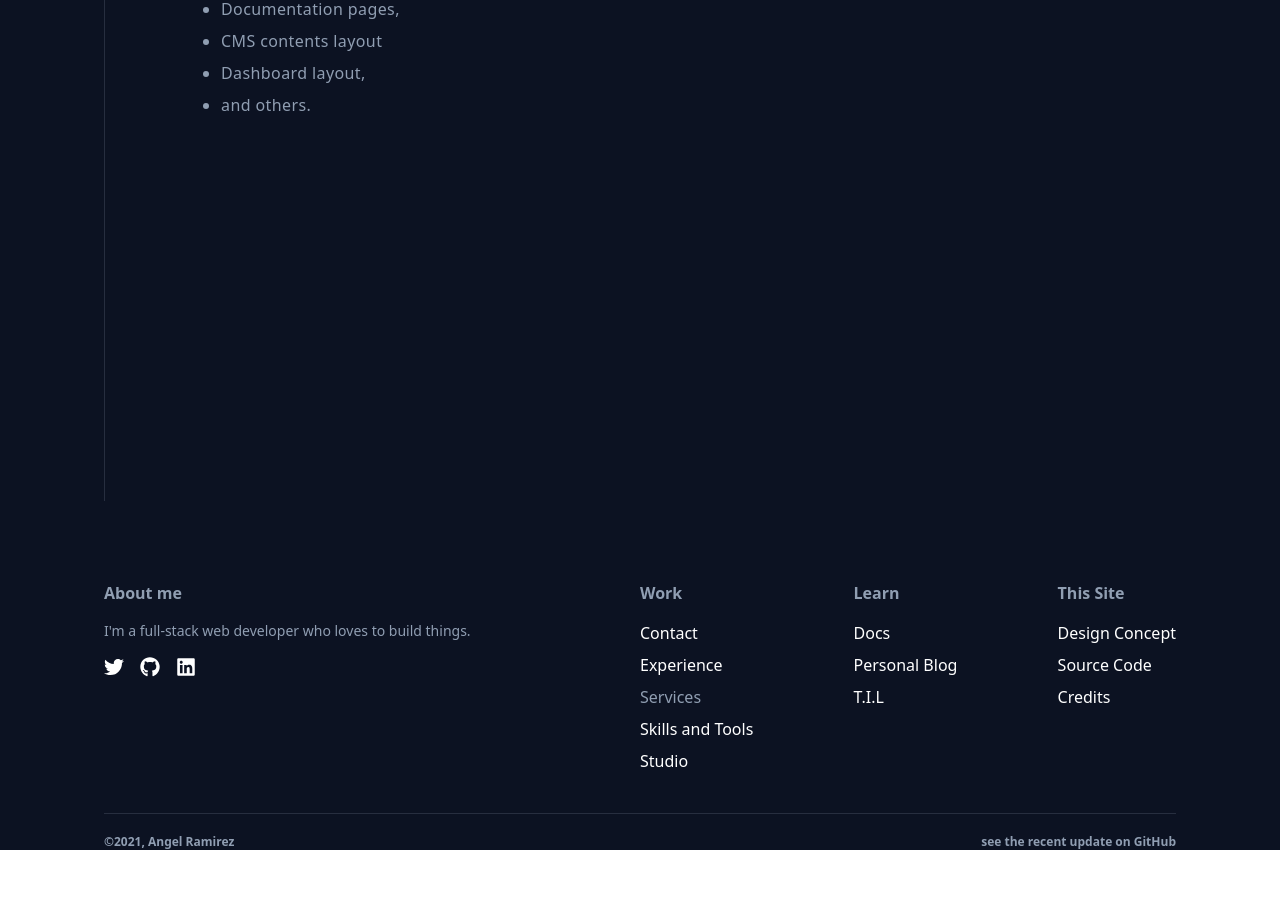
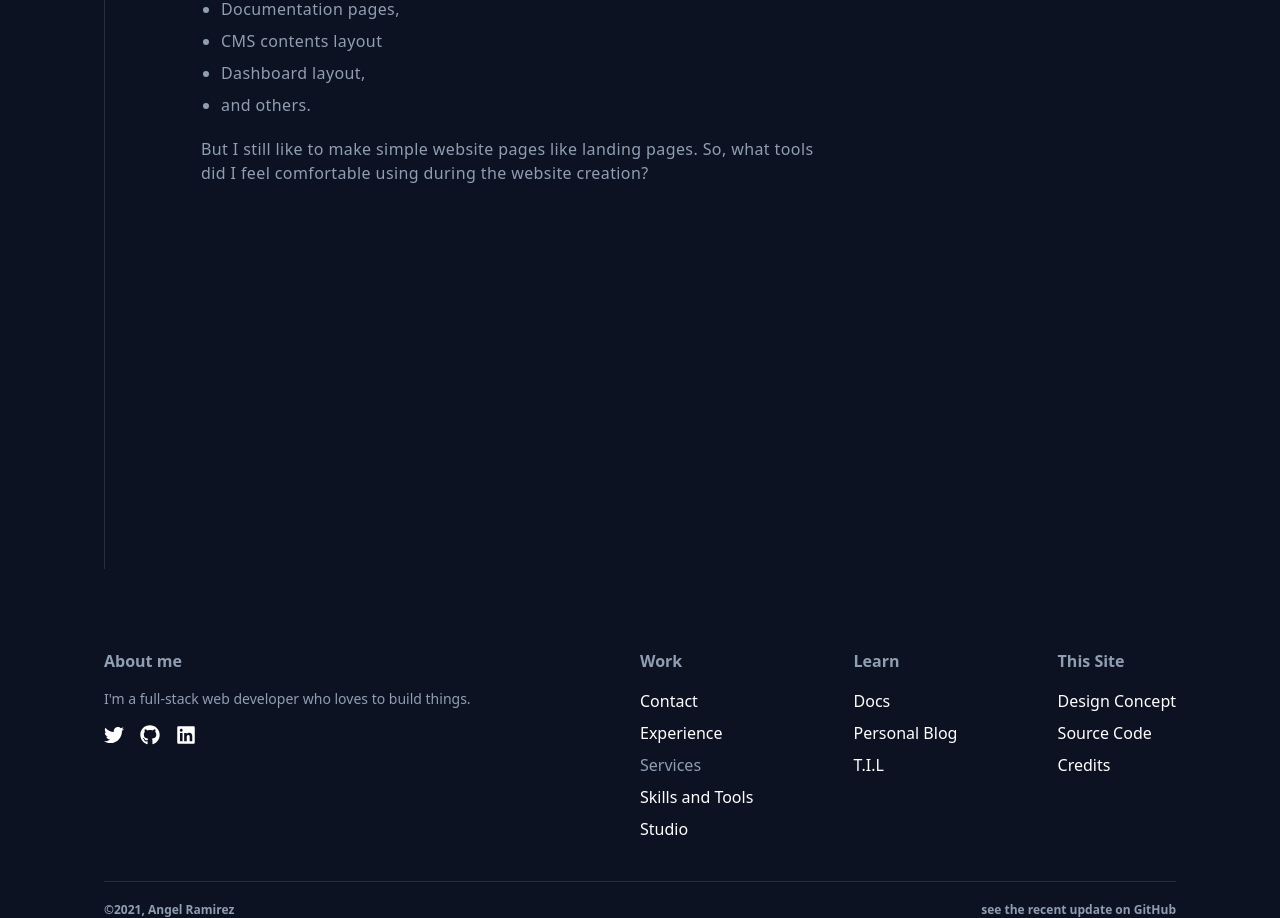
Before and after one commit to ImJars/Development-full-coding, a React (Vite) app: page /skills in a window 1280 px wide. Shown: the part 860-1778 px from the top of the page. Before the commit the page ends 1710 px from the top, so only its background shows below. Built offline with nearby package versions, Linux system fonts and the light colour scheme.

Commit message:
Create skill-component

```diff
--- a/src/skills.jsx
+++ b/src/skills.jsx
@@ -94,6 +94,14 @@ function Skills() {
                                         </li>
                                     </ul>
                                 </div>
+                            </div>
+                            <div
+                                className='text-text-general text-base tracking-wide mt-5'
+                            >
+                                <p>
+                                    But I still like to make simple website pages like landing pages.
+                                    So, what tools did I feel comfortable using during the website creation?
+                                </p>
                             </div>
                         </div>
                     </div>
```
Also changed, not shown: src/components/skills/skill.jsx (added, +11 -0 lines).
